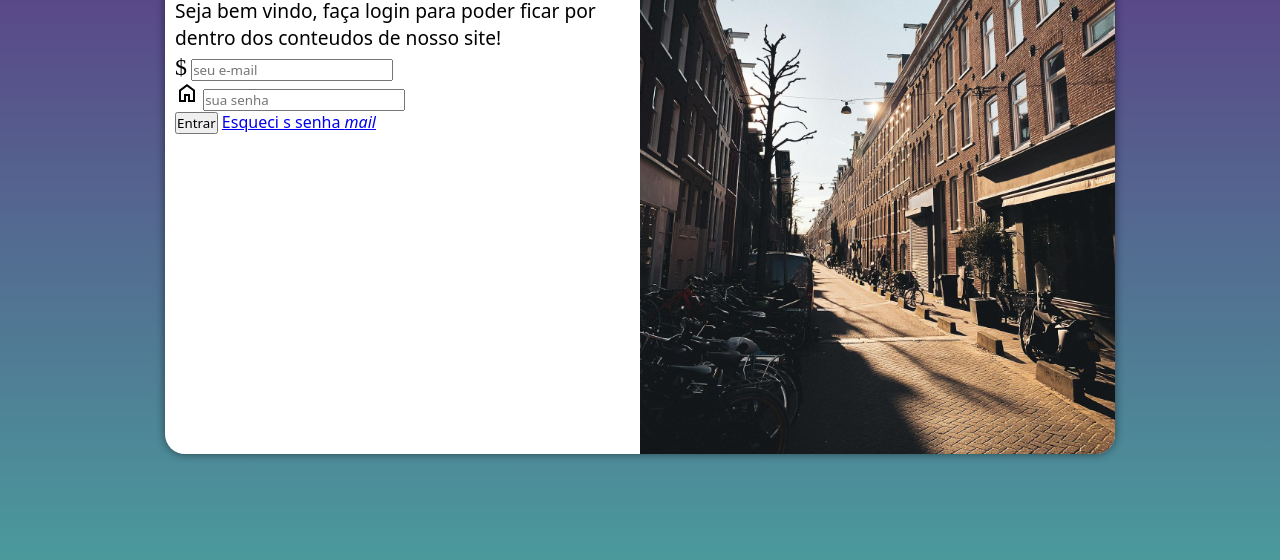
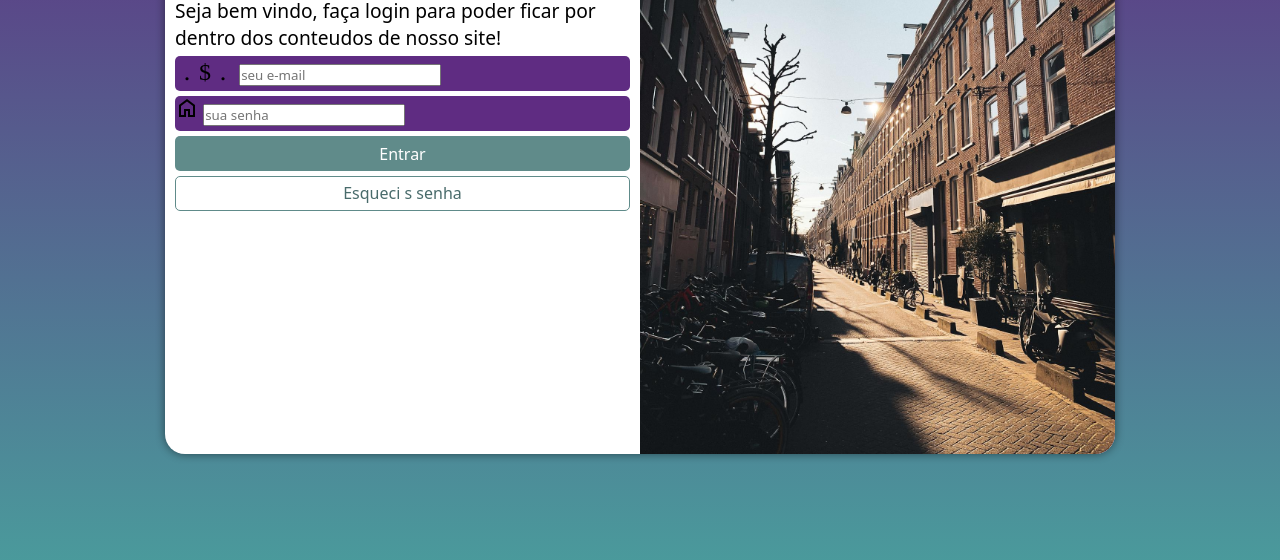
Before and after one commit to DanielPerote/projeto-login, a plain HTML site: page index.html in a window 1280 px wide. Shown: the part 196-756 px from the top of the page. Drawn offline with nearby package versions, Linux system fonts and the light colour scheme.

Commit message:
format form

```diff
--- a/estilos/style.css
+++ b/estilos/style.css
@@ -54,3 +54,45 @@ div#form > h1{
 div#form > p{
     font-size: 0.8em;
 }
+form > div.campo{
+    display: block;
+    background-color: #5f2c82;
+    margin: 5px 0px;
+    border-radius: 5px;
+    height: 35px;
+}
+form > input[type=submit]{
+    display: block;
+    font-size: 1em;
+    width: 100%;
+    height: 35px;
+    background-color: #608b8a;
+    color: white;
+    border: none;
+    border-radius: 5px;
+    cursor: pointer;
+}
+form > input[type=submit]:hover{
+    background-color:#486867 ;
+}
+form > a.botao{
+    display: block;
+    text-align: center;
+    font-size: 1em;
+    background-color: #ffffff;
+    width: 100%;
+    height: 35px;
+    border-radius: 5px;
+    border: 1px solid #608b8a;
+    text-decoration: none;
+    color: #496b6b;
+    padding-top: 5px;
+    margin-top: 5px;
+}
+form > a.botao:hover{
+    background-color: #7aafae;
+}
+form a.botao > i{
+    font-size: 0.6em ;
+
+}
--- a/index.html
+++ b/index.html
@@ -20,7 +20,7 @@
                 <form action="login.php" method="post" autocomplete="on">
                     <div class="campo">
                         <span class="material-symbols-outlined">
-                            $
+                            .$.
                             </span>
                         <input type="email" name="email" id="iemail" placeholder="seu e-mail" autocomplete="email" required maxlength="30">
                         <label for="iemail"></label>
@@ -33,8 +33,8 @@
                         <label for="isenha"></label>
                     </div>
                     <input type="submit" value="Entrar">
-                    <a href="Esqueci.html">
-                        Esqueci s senha <i class="material-icons">mail</i>
+                    <a href="Esqueci.html" class="botao">
+                        Esqueci s senha
                     </a>
                 </form>
             </div>
```
